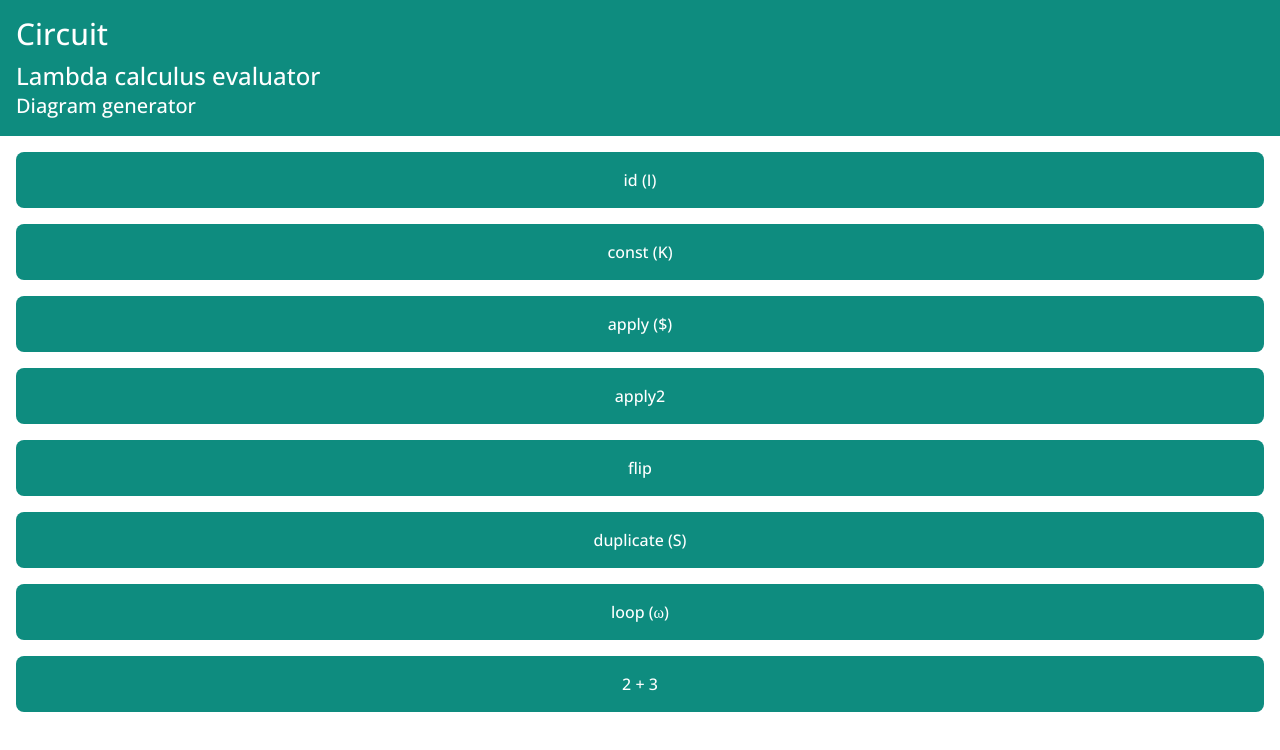
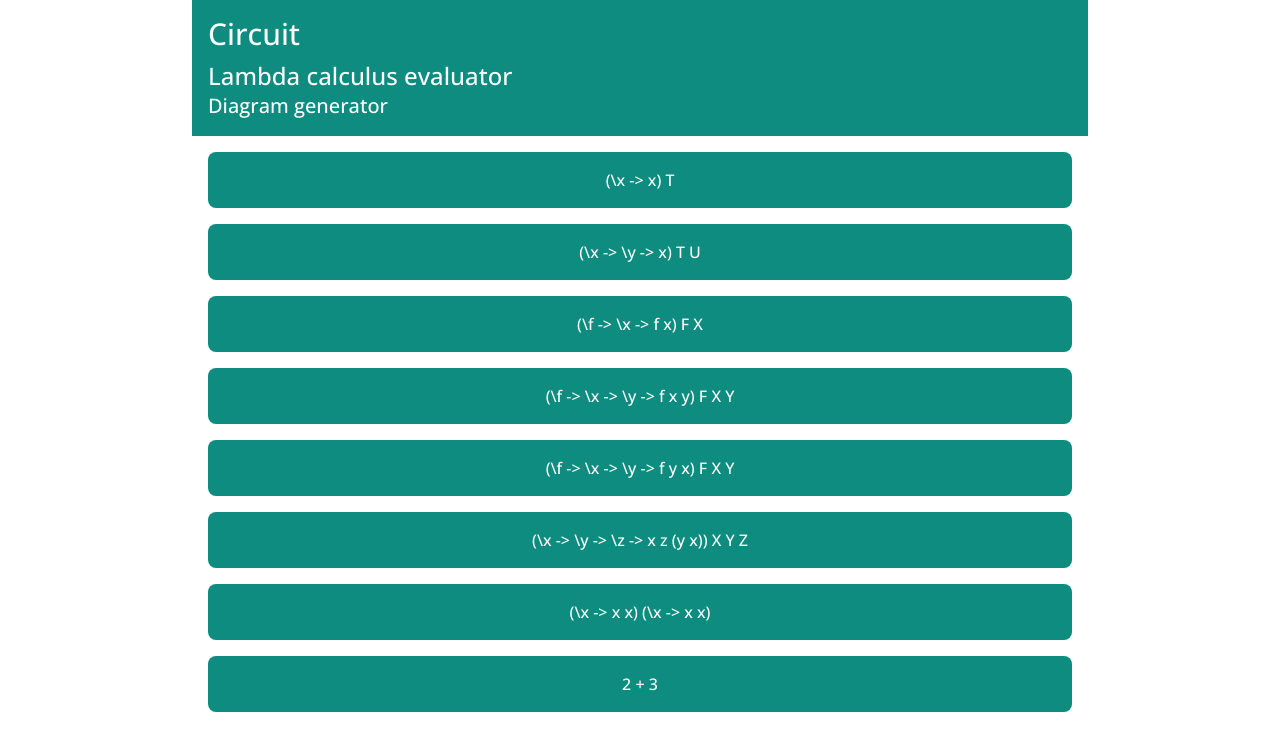
Before and after one commit to James-Fraser-Jones/fraser-jones, a React (Create React App) app: page /projects/circuit in a window 1280 px wide. Both pictures are taken after a click on the button "Example Inputs". Shown: the top 750 px of the page. Built offline with nearby package versions, Linux system fonts and the light colour scheme.

Commit message:
small fixes and changes, help partially written

```diff
--- a/src/components/App/App.tsx
+++ b/src/components/App/App.tsx
@@ -2,7 +2,7 @@ import { Outlet, Link } from "react-router-dom";
 
 export default function App() {
   return (
-    <div className="font-sans font-medium">
+    <div className="font-sans font-medium max-w-4xl mx-auto">
       <Outlet />
     </div>
   );
--- a/src/components/Circuit.tsx
+++ b/src/components/Circuit.tsx
@@ -51,18 +51,19 @@ export default function Circuit() {
     output,
   }
 
+  // https://stackoverflow.com/questions/7060009/css-max-height-remaining-space
   return (
     <div>
-      <div className="bg-paint p-4">
+      <div className="bg-paint p-4 sticky top-0">
         <Link to={`/`}>
           <h1 className="text-3xl text-white">Circuit</h1>
           <h2 className="text-2xl text-white mt-2">Lambda calculus evaluator</h2>
           <h3 className="text-xl text-white">Diagram generator</h3>
         </Link>
       </div>
-      {page === "input"    ? <InputPage {...pageProps}/> :
-       page === "examples" ? <ExamplesPage {...pageProps}/> :
-       page === "help"     ? <HelpPage {...pageProps}/> : "Error: Invalid Page"
+      { page === "input"    ? <InputPage {...pageProps}/> :
+        page === "examples" ? <ExamplesPage {...pageProps}/> :
+        page === "help"     ? <HelpPage {...pageProps}/> : "Error: Invalid Page"
       }
     </div>
   );
@@ -73,19 +74,17 @@ const InputPage = (props: any) => {
     <div className="p-4 flex flex-col space-y-4">
       <div className="flex space-x-4">
           <button className="block bg-paint p-4 text-white text-l rounded-lg grow" onClick={() => props.setPage("examples")}>Example Inputs</button>
-          <button className="block bg-paint p-4 text-white text-l rounded-lg px-8" onClick={props.reset}>Reset</button>
+          <button className="block bg-paint p-4 text-white text-l rounded-lg grow" onClick={props.reset}>Reset</button>
       </div>
       <textarea className="block w-full border-solid border-2 rounded-lg border-slate-300 focus:border-paint focus:outline-none font-mono leading-5 tracking-tight whitespace-pre p-4 placeholder:text-black"
-        cols={30}
-        rows={4}
+        rows={1}
         onChange={props.inputChanged}
         value={props.input}
         placeholder='Input'
       />
       <button className="block bg-paint p-4 text-white text-l rounded-lg w-full" onClick={props.evaluate}>↓ Evaluate ↓</button>
-      <textarea className="block w-full border-solid border-2 rounded-lg border-slate-300 focus:border-paint focus:outline-none font-mono leading-5 tracking-tight whitespace-pre"
-        cols={30}
-        rows={8}
+      <textarea className="block w-full border-solid border-2 rounded-lg border-slate-300 focus:border-paint focus:outline-none font-mono leading-5 tracking-tight whitespace-pre grow"
+        rows={6}
         onChange={props.outputChanged}
         value={props.output}
       />
@@ -99,14 +98,14 @@ const InputPage = (props: any) => {
 
 const ExamplesPage = (props: any) => {
   const examples = [
-    { title: "id (I)", expr: `(\\x -> x) T`}
-  , { title: "const (K)", expr: `(\\x -> \\y -> x) T U`}
-  , { title: "apply ($)", expr: `(\\f -> \\x -> f x) F X`}
-  , { title: "apply2", expr: `(\\f -> \\x -> \\y -> f x y) F X Y`}
-  , { title: "flip", expr: `(\\f -> \\x -> \\y -> f y x) F X Y`}
-  , { title: "duplicate (S)", expr: `(\\x -> \\y -> \\z -> x z (y x)) X Y Z`}
-  , { title: "loop (ω)", expr: `(\\x -> x x) (\\x -> x x)`}
-  // , { title: "recurse (Y)", expr: `(\\f -> (\\x -> f (x x)) (\\x -> f (x x))) F`}
+    { title: "id (I)", expr: "(\\x -> x) T", showTitle: false}
+  , { title: "const (K)", expr: `(\\x -> \\y -> x) T U`, showTitle: false}
+  , { title: "apply ($)", expr: `(\\f -> \\x -> f x) F X`, showTitle: false}
+  , { title: "apply2", expr: `(\\f -> \\x -> \\y -> f x y) F X Y`, showTitle: false}
+  , { title: "flip", expr: `(\\f -> \\x -> \\y -> f y x) F X Y`, showTitle: false}
+  , { title: "duplicate (S)", expr: `(\\x -> \\y -> \\z -> x z (y x)) X Y Z`, showTitle: false}
+  , { title: "loop (ω)", expr: `(\\x -> x x) (\\x -> x x)`, showTitle: false}
+  // , { title: "recurse (Y)", expr: `(\\f -> (\\x -> f (x x)) (\\x -> f (x x))) F`} //this causes the evaluator to crash because it gets too big too quickly
   , { title: "2 + 3", expr: `(\\zero ->
 (\\plusOne ->
 (\\add ->
@@ -123,7 +122,7 @@ add two three
 ) (\\n s z -> s (n s z))
 ) (\\s z -> z)
 
-PlusOne Zero`}
+PlusOne Zero`, showTitle: true}
   ]
 
   return (
@@ -134,7 +133,7 @@ PlusOne Zero`}
           className="block bg-paint p-4 text-white text-l rounded-lg w-full"
           onClick={() => props.chooseExample(item.expr)}
         >
-          {item.title}
+          {item.showTitle ? item.title : item.expr}
         </button>
       ))}
     </div>
@@ -143,9 +142,48 @@ PlusOne Zero`}
 
 const HelpPage = (props: any) => {
   return (
-    <div className="p-4">
-      Help Help Help
-      <button className="block bg-paint p-4 mt-4 text-white text-l rounded-lg w-full" onClick={() => props.setPage("input")}>Go Back</button>
+    <div className="p-4 flex flex-col space-y-4">
+      <p>
+        "Lambda calculus" is a mathematical system for expressing computations, based purely on the definition and usage of functions
+      </p>
+      <p>
+        Here is a simple example of a lambda expression:
+      </p>
+      <p>
+        <code>\x -&gt; x</code>
+      </p>
+      <p>
+        We can read the above expression as:
+        <div className="flex space-x-4">
+          <ul className="list-disc list-inside">
+            <li>given an input</li>
+            <li>produce</li>
+            <li>this output</li>
+          </ul>
+          <div>
+            <code className='block'>\x</code>
+            <code className='block'>-&gt;</code>
+            <code className='block'>x</code>
+          </div>
+        </div>
+      </p>
+      <p>
+        So, this is a (very simple) function which takes some input, and produces exactly that input as its output
+      </p>
+      <p>
+        For those familiar with javascript as a programming language, this would look like:
+      </p>
+      <p>
+        <code>
+          function ...(x) &#123;<br/>
+          &emsp;return x;<br/>
+          &#125;
+        </code>
+      </p>
+      <p>
+        Note the "<code>...</code>"<br />Functions in Lambda calculus don't have names! So we can't write anything here
+      </p>
+      <button className="block bg-paint p-4 text-white text-l rounded-lg w-full" onClick={() => props.setPage("input")}>Go Back</button>
     </div>
   );
 }
--- a/src/components/Home.tsx
+++ b/src/components/Home.tsx
@@ -3,11 +3,11 @@ import { Link } from "react-router-dom";
 export default function Home() {
   return (
     <div>
-      <div className="bg-paint p-4">
+      <div className="bg-paint p-4 sticky top-0">
         <Link to={`/`}>
           <h1 className="text-3xl text-white">James Fraser-Jones</h1>
           <h2 className="text-2xl text-white mt-2">Software Engineer</h2>
-          <h3 className="text-xl text-white">London, UK</h3>
+          <h3 className="text-xl text-white">Birmingham, UK</h3>
         </Link>
       </div>
       <div className="p-4">
```
